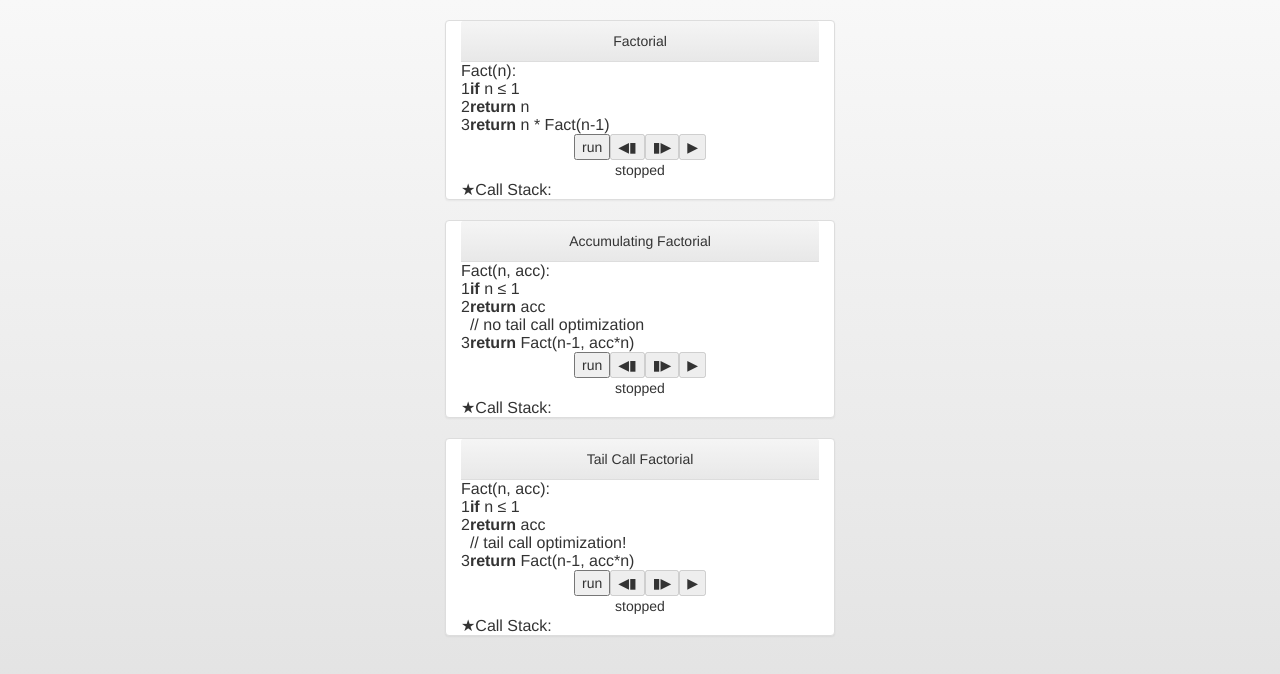
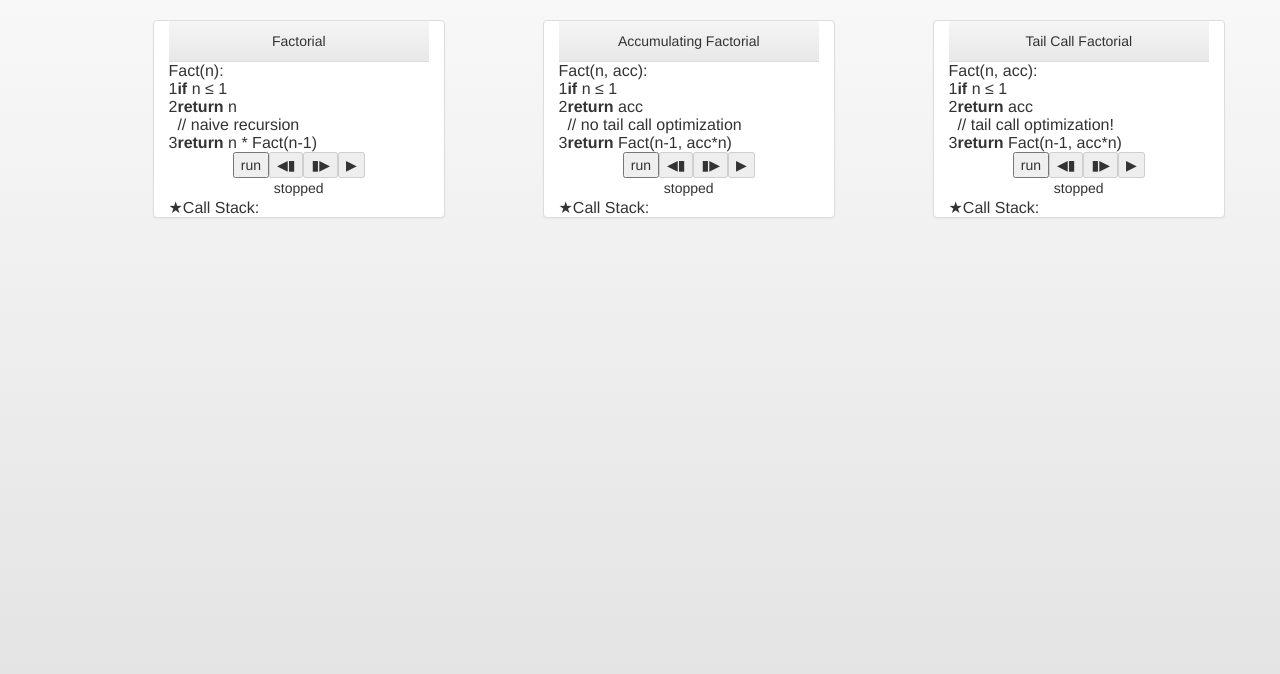
Before and after one commit to rosulek/vamonos, a Jekyll site: the page demos/factorial.html, which Jekyll copies as it is, in a window 1280 px wide. Shown: the top 674 px of the page. Built offline with Jekyll 4.4.1, drawn with Linux system fonts in a browser that asks for light colours.

Commit message:
ekjfkejf

```diff
--- a/demos/factorial.html
+++ b/demos/factorial.html
@@ -22,8 +22,8 @@
 
     <br>
     <div class="container">
-        <div class="row nopadding">
-            <div class="panel vamonos col-md-4 col-md-offset-4 panel-default">
+        <div class="row">
+            <div class="panel vamonos col-sm-4 col-lg-3 col-lg-offset-1 panel-default">
                 <div class="panel-heading">
                     Factorial
                 </div>
@@ -31,6 +31,7 @@
                     <div id="fact" title="Fact(n):">
                         if n &le; 1
                             return n
+                        // naive recursion
                         return n * Fact(n-1)
                     </div>
                 </div>
@@ -41,11 +42,7 @@
                     </tr>
                 </table>
             </div>
-        </div>
-    </div>
-    <div class="container">
-        <div class="row nopadding">
-            <div class="panel vamonos col-md-offset-4 col-md-4 panel-default">
+            <div class="panel vamonos col-sm-4 col-lg-3 col-lg-offset-1 panel-default">
                 <div class="panel-heading">
                     Accumulating Factorial
                 </div>
@@ -64,11 +61,7 @@
                     </tr>
                 </table>
             </div>
-        </div>
-    </div>
-    <div class="container">
-        <div class="row nopadding">
-            <div class="panel vamonos col-md-offset-4 col-md-4 panel-default">
+            <div class="panel vamonos col-sm-4 col-lg-3 col-lg-offset-1 panel-default">
                 <div class="panel-heading">
                     Tail Call Factorial
                 </div>
--- a/demos/max-flow-rail.html
+++ b/demos/max-flow-rail.html
@@ -484,4 +484,7 @@ myviz.setBreakpoint(4, "main");
 /* myviz.widgets.mode = "edit"; */
 /* myviz.widgets[1].draw() */
 
+$("svg").height(800)
+        .width(1200);
+
 </script></html>
```
Also changed, not shown: demos/scc.html (+4 -4 lines).
